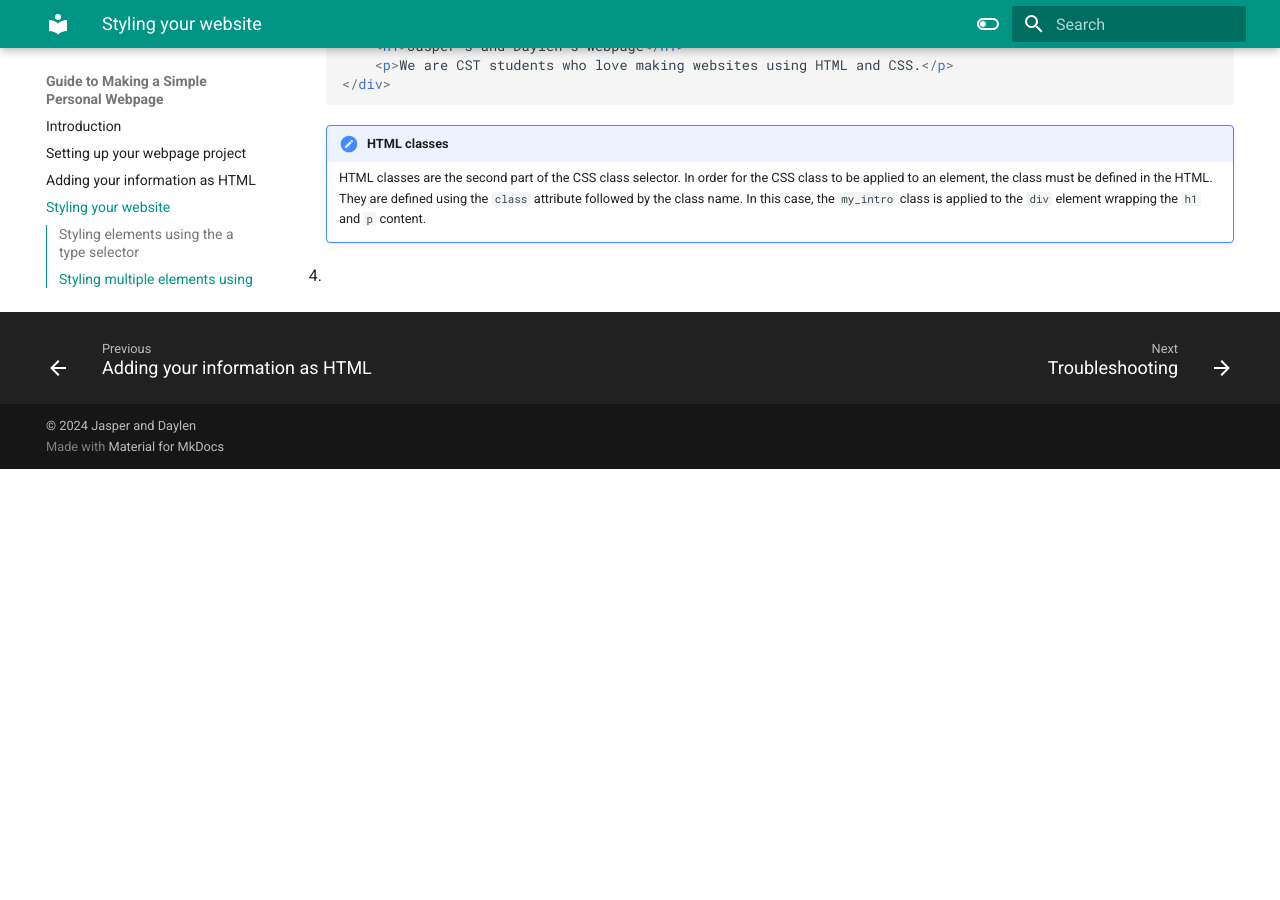
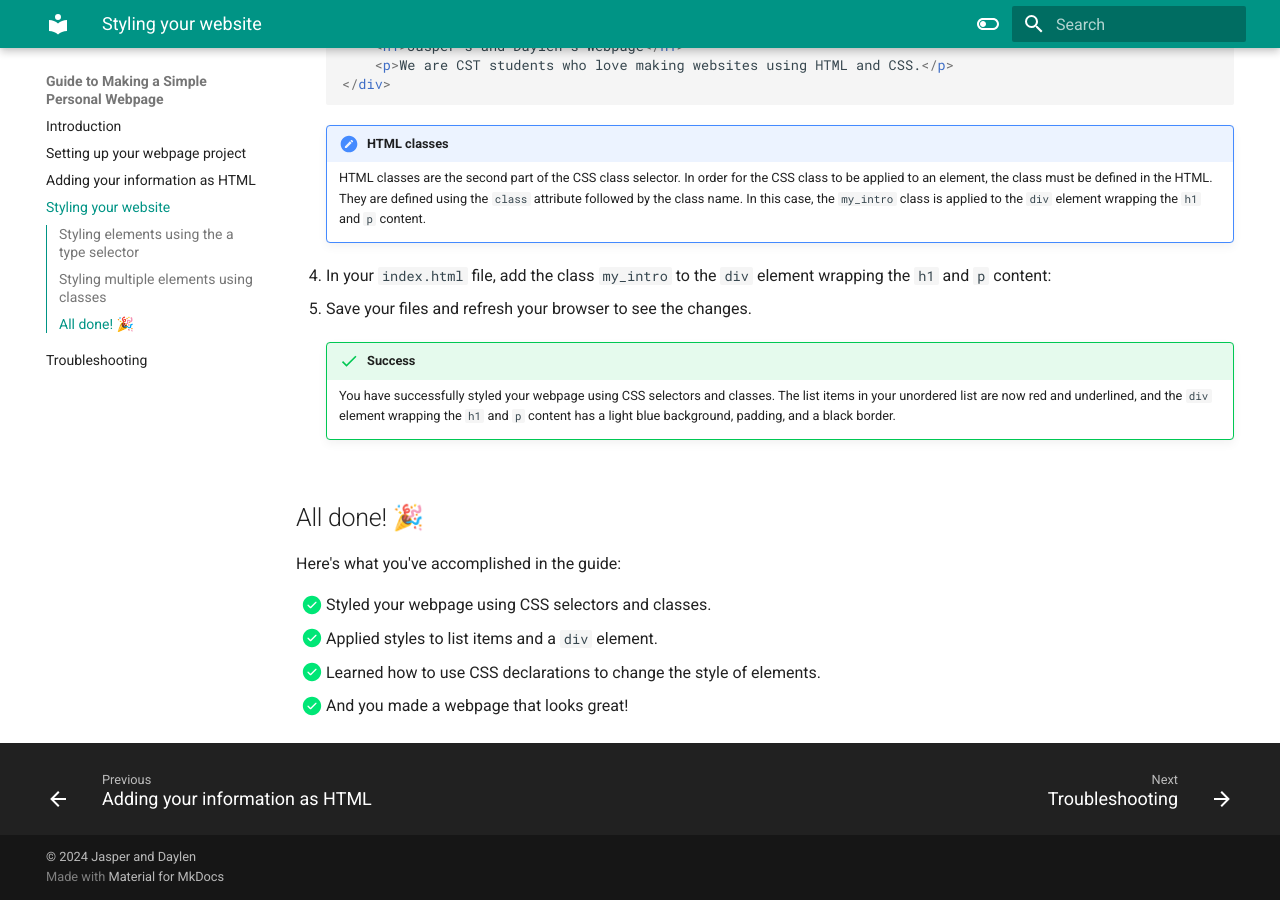
Before and after one commit to jasper-th-wang/Basic_Webpage_Guide, an MkDocs documentation site: the page built from docs/task3.md, in a window 1280 px wide and 900 px high, scrolled down 1502 px. Built offline with MkDocs 1.6.1 and Material for MkDocs 9.7.7, drawn with Linux system fonts in a browser that asks for light colours; before the commit the page ends 1971 px from its top, so only the background shows below that.

Commit message:
add stuff to task3

```diff
--- a/docs/task3.md
+++ b/docs/task3.md
@@ -1,6 +1,6 @@
 # Styling your website
 
-This section will show you how to style the content you added in the previous section. You’ll use  CSS selectors to specify which elements you’ll add which styles to.
+This section will show you how to style the content you added in the previous section. You’ll use CSS selectors to specify which elements you’ll add which styles to.
 
 ## Styling elements using the a type selector
 
@@ -63,4 +63,19 @@ Classes are reusable styles that can be applied to multiple elements. In this ex
     !!! note "HTML classes"
         HTML classes are the second part of the CSS class selector. In order for the CSS class to be applied to an element, the class must be defined in the HTML. They are defined using the `class` attribute followed by the class name. In this case, the `my_intro` class is applied to the `div` element wrapping the `h1` and `p` content.
 
-4.
+4. In your `index.html` file, add the class `my_intro` to the `div` element wrapping the `h1` and `p` content:
+
+5. Save your files and refresh your browser to see the changes.
+
+    !!! success "Success"
+        You have successfully styled your webpage using CSS selectors and classes. The list items in your unordered list are now red and underlined, and the `div` element wrapping the `h1` and `p` content has a light blue background, padding, and a black border.
+
+[//]: # (        TODO: Add images to show the changes in the webpage.)
+
+## All done! 🎉
+Here's what you've accomplished in the guide:
+
+- [x] Styled your webpage using CSS selectors and classes.
+- [x] Applied styles to list items and a `div` element.
+- [x] Learned how to use CSS declarations to change the style of elements.
+- [x] And you made a webpage that looks great!
```
